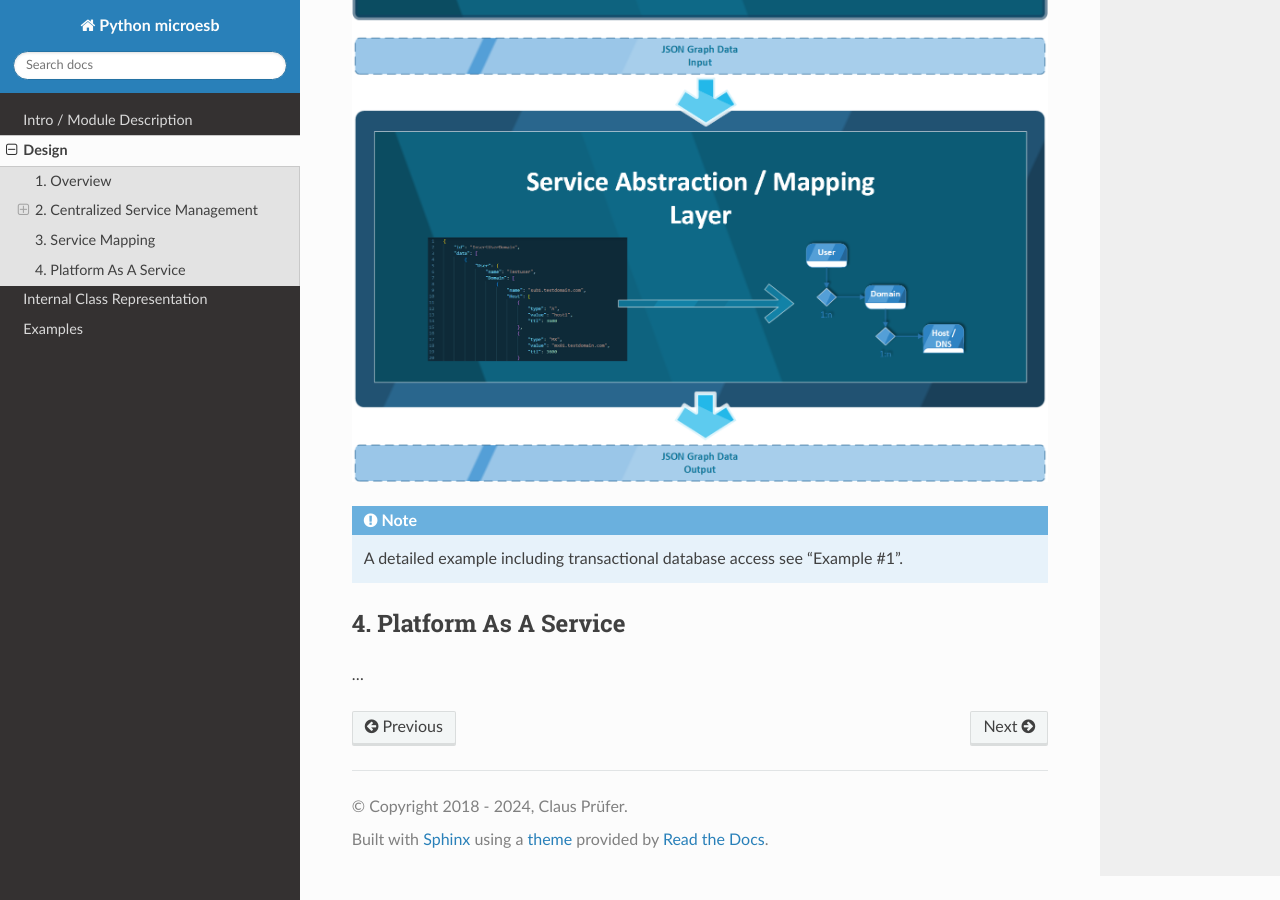
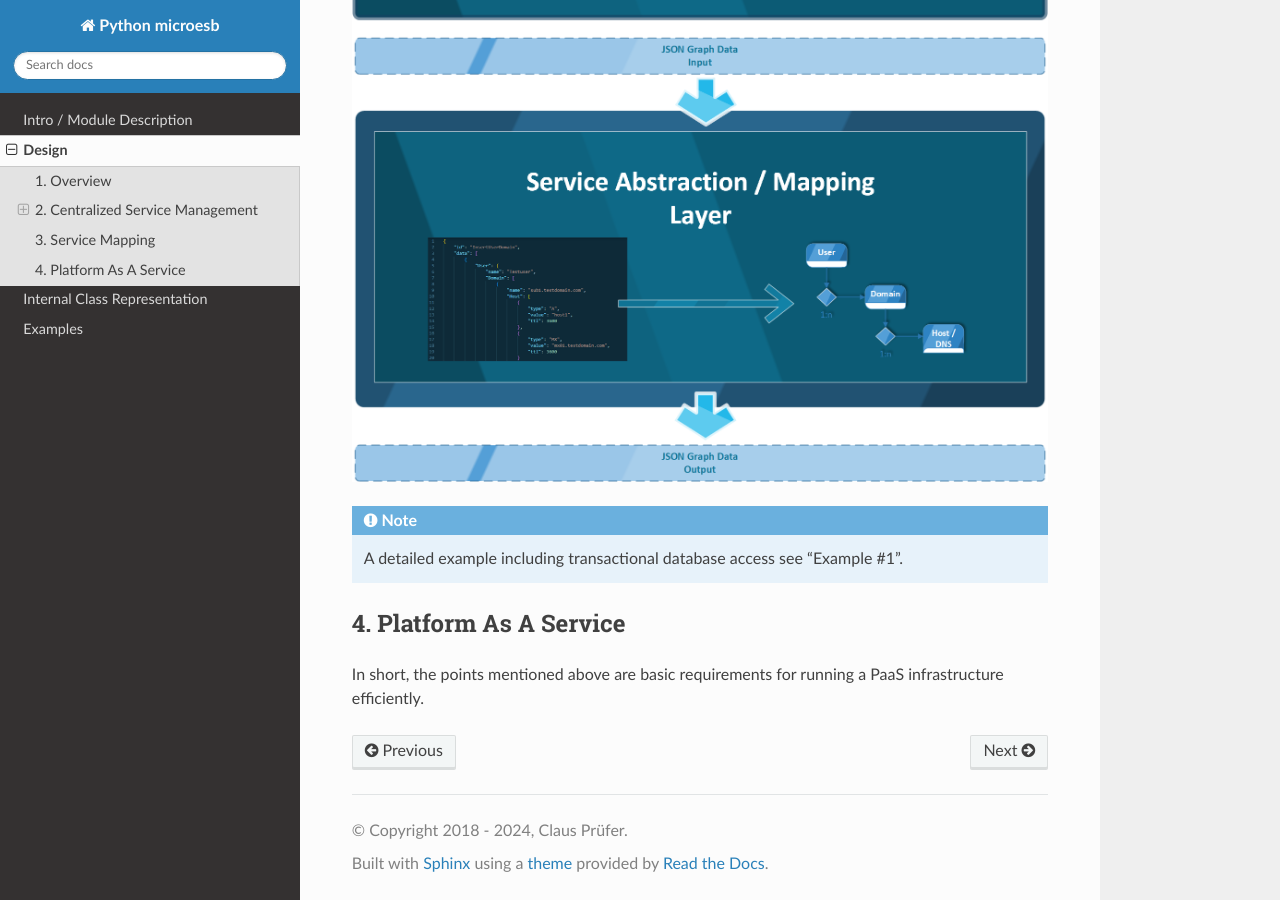
Before and after one commit to clauspruefer/python-micro-esb, a Sphinx documentation site: the page built from doc/source/design.rst, in a window 1280 px wide and 900 px high, scrolled down 2950 px. Built offline with Sphinx 7.4.7 and the Read the Docs theme 3.1.0, drawn with Linux system fonts in a browser that asks for light colours.

Commit message:
Finalize "Design" section

```diff
--- a/doc/source/design.rst
+++ b/doc/source/design.rst
@@ -90,4 +90,5 @@ to internal OOP based Python class instances / methods.
 4. Platform As A Service
 ========================
 
-...
+In short, the points mentioned above are basic requirements for running a PaaS infrastructure
+efficiently.
```
